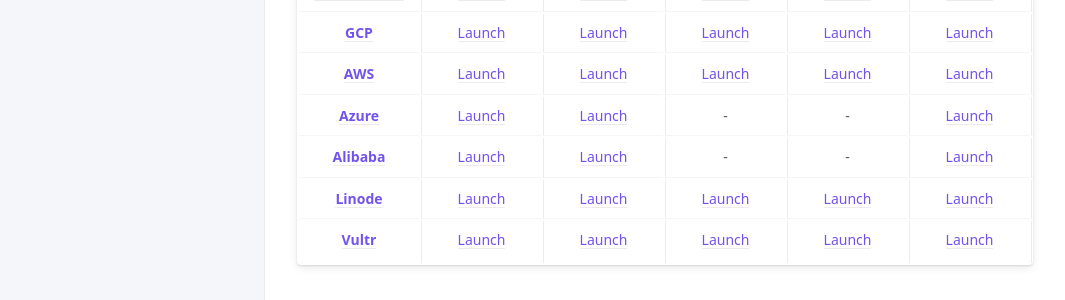
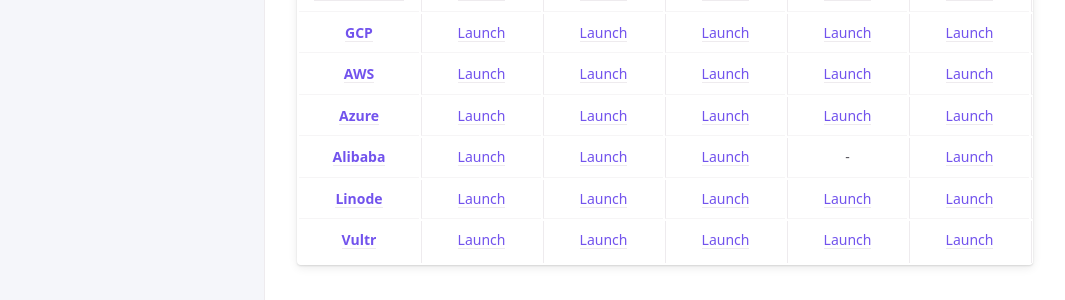
Before and after one commit to litespeedtech/openlitespeed-doc, a Jekyll site: the page built from docs/installation/installation-image.md, in a window 1280 px wide and 1231 px high. Shown: the part 423-723 px from the top of the window, without its empty margins (107-1172 px from the left). Built offline with Jekyll 4.4.1, drawn with Linux system fonts in a browser that asks for light colours.

Commit message:
modified:   docs/installation/installation-image.md 	modified:   docs/installation/installation-script.md

```diff
--- a/docs/installation/installation-image.md
+++ b/docs/installation/installation-image.md
@@ -13,10 +13,10 @@ permalink: /installation/image
 | :-------------: | :-------------: | :-------------: | :-------------: | :-------------: | :-------------: | :-------------: | :-------------: |
 ||[WordPress](https://docs.litespeedtech.com/cloud/images/wordpress/)|[CyberPanel](https://docs.litespeedtech.com/cloud/images/cyberpanel/)|[Drupal](https://docs.litespeedtech.com/cloud/images/drupal/)|[Joomla](https://docs.litespeedtech.com/cloud/images/joomla/)|[Django](https://docs.litespeedtech.com/cloud/images/django/)|[Node.js](https://docs.litespeedtech.com/cloud/images/nodejs/)|[Rails](https://docs.litespeedtech.com/cloud/images/rails/)|
 | [**DigitalOcean**](https://marketplace.digitalocean.com/category/blogs-and-forums)  | [Launch](https://marketplace.digitalocean.com/apps/openlitespeed-wordpress)  | [Launch](https://marketplace.digitalocean.com/apps/cyberpanel) | [Launch](https://marketplace.digitalocean.com/apps/openlitespeed-drupal)  | [Launch](https://marketplace.digitalocean.com/apps/openlitespeed-joomla) | [Launch](https://marketplace.digitalocean.com/apps/openlitespeed-django) | [Launch](https://marketplace.digitalocean.com/apps/openlitespeed-nodejs) | [Launch](https://marketplace.digitalocean.com/apps/openlitespeed-rails) |
-|[**GCP**](https://console.cloud.google.com/marketplace/browse?q=litespeed)|[Launch](https://console.cloud.google.com/marketplace/details/gc-image-pub/openlitespeed-wordpress)| [Launch](https://console.cloud.google.com/marketplace/details/gc-image-pub/cyberpanel) | [Launch](https://console.cloud.google.com/marketplace/product/gc-image-pub/openlitespeed-drupal) | [Launch](https://console.cloud.google.com/marketplace/product/click-to-deploy-images/joomla) | [Launch](https://console.cloud.google.com/marketplace/details/gc-image-pub/openlitespeed-django) | [Launch](https://console.cloud.google.com/marketplace/details/gc-image-pub/openlitespeed-nodejs) |[Launch](https://console.cloud.google.com/marketplace/details/gc-image-pub/openlitespeed-rails)|
-|[**AWS**](https://aws.amazon.com/marketplace/search/results?x=0&y=0&searchTerms=litespeed)|[Launch](https://aws.amazon.com/marketplace/pp/prodview-welmqpneba3qa)|[Launch](https://aws.amazon.com/marketplace/pp/prodview-afkzr2wjcxhr6)|[Launch](https://aws.amazon.com/marketplace/pp/prodview-yuklhlwm4a2so)  | [Launch](https://aws.amazon.com/marketplace/pp/prodview-cwhfbezlq2j4g) |[Launch](https://aws.amazon.com/marketplace/pp/B07MZ6VVRD)|[Launch](https://aws.amazon.com/marketplace/pp/B07MZ393TM)|[Launch](http://aws.amazon.com/marketplace/pp/B08JVDJQ1L)|
-|[**Azure**](https://azuremarketplace.microsoft.com/en-us/marketplace/apps?search=litespeed)|[Launch](https://azuremarketplace.microsoft.com/en-us/marketplace/apps/litespeedtechnologies.openlitespeed-wordpress)|[Launch](https://azuremarketplace.microsoft.com/en-us/marketplace/apps/litespeedtechnologies.cyberpanel)| - | - |[Launch](https://azuremarketplace.microsoft.com/en-us/marketplace/apps/litespeedtechnologies.openlitespeed-django)|[Launch](https://azuremarketplace.microsoft.com/en-us/marketplace/apps/litespeedtechnologies.openlitespeed-nodejs)|[Launch](https://azuremarketplace.microsoft.com/en-us/marketplace/apps/litespeedtechnologies.openlitespeed-rails)|
-|[**Alibaba**](https://marketplace.alibabacloud.com/)|[Launch](https://marketplace.alibabacloud.com/products/56720001/OpenLiteSpeed_WordPress_em_-sgcmjj00024846.html)|[Launch](https://marketplace.alibabacloud.com/products/56720001/sgcmjj00024863.html)| - | - |[Launch](https://marketplace.alibabacloud.com/products/56720001/OpenLiteSpeed_Django-sgcmjj00024874.html)|[Launch](https://marketplace.alibabacloud.com/products/56720001/sgcmjj00024862.html)|[Launch](https://marketplace.alibabacloud.com/products/56720001/sgcmjj00024972.html)|
+|[**GCP**](https://console.cloud.google.com/marketplace/browse?q=litespeed)|[Launch](https://console.cloud.google.com/marketplace/product/gc-image-pub/openlitespeed-with-wordpress)| [Launch](https://console.cloud.google.com/marketplace/details/gc-image-pub/cyberpanel) | [Launch](https://console.cloud.google.com/marketplace/product/gc-image-pub/drupal-with-openlitespeed) | [Launch](https://console.cloud.google.com/marketplace/product/click-to-deploy-images/joomla-with-openlitespeed) | [Launch](https://console.cloud.google.com/marketplace/details/gc-image-pub/openlitespeed-django) | [Launch](https://console.cloud.google.com/marketplace/details/gc-image-pub/openlitespeed-nodejs) |[Launch](https://console.cloud.google.com/marketplace/details/gc-image-pub/openlitespeed-rails)|
+|[**AWS**](https://aws.amazon.com/marketplace/search/results?x=0&y=0&searchTerms=litespeed)|[Launch](https://aws.amazon.com/marketplace/pp/prodview-welmqpneba3qa)|[Launch](https://aws.amazon.com/marketplace/pp/prodview-afkzr2wjcxhr6)|[Launch](https://aws.amazon.com/marketplace/pp/prodview-tflmo6zbpxw3e)  | [Launch](https://aws.amazon.com/marketplace/pp/prodview-2t4obkb4imsww) |[Launch](https://aws.amazon.com/marketplace/pp/prodview-sxcjpp6tgoucs)|[Launch](https://aws.amazon.com/marketplace/pp/prodview-anhqfjcd4jdhu)|[Launch](https://aws.amazon.com/marketplace/pp/prodview-igywskxti4sls)|
+|[**Azure**](https://azuremarketplace.microsoft.com/en-us/marketplace/apps?search=litespeed)|[Launch](https://azuremarketplace.microsoft.com/en-us/marketplace/apps/litespeedtechnologies.openlitespeed-wordpress)|[Launch](https://azuremarketplace.microsoft.com/en-us/marketplace/apps/litespeedtechnologies.cyberpanel)|[Launch](https://azuremarketplace.microsoft.com/en-us/marketplace/apps/litespeedtechnologies.openlitespeed-drupal)|[Launch](https://azuremarketplace.microsoft.com/en-us/marketplace/apps/litespeedtechnologies.openlitespeed-joomla)|[Launch](https://azuremarketplace.microsoft.com/en-us/marketplace/apps/litespeedtechnologies.openlitespeed-django)|[Launch](https://azuremarketplace.microsoft.com/en-us/marketplace/apps/litespeedtechnologies.openlitespeed-nodejs)|[Launch](https://azuremarketplace.microsoft.com/en-us/marketplace/apps/litespeedtechnologies.openlitespeed-rails)|
+|[**Alibaba**](https://marketplace.alibabacloud.com/)|[Launch](https://marketplace.alibabacloud.com/products/56720001/OpenLiteSpeed_WordPress_em_-sgcmjj00024846.html)|[Launch](https://marketplace.alibabacloud.com/products/56720001/sgcmjj00024863.html)|[Launch](https://marketplace.alibabacloud.com/products/56680003/sgcmjj00032630.html)| - |[Launch](https://marketplace.alibabacloud.com/products/56720001/OpenLiteSpeed_Django-sgcmjj00024874.html)|[Launch](https://marketplace.alibabacloud.com/products/56720001/sgcmjj00024862.html)|[Launch](https://marketplace.alibabacloud.com/products/56720001/sgcmjj00024972.html)|
 |[**Linode**](https://www.linode.com/marketplace/apps/?sq=litespeed)|[Launch](https://www.linode.com/marketplace/apps/litespeed-technologies/openlitespeed-wordpress/)|[Launch](https://www.linode.com/marketplace/apps/litespeed-technologies/cyberpanel/)|[Launch](https://cloud.linode.com/stackscripts/1147654)|[Launch](https://cloud.linode.com/stackscripts/1147653/)|[Launch](https://cloud.linode.com/stackscripts/458602)|[Launch](https://cloud.linode.com/stackscripts/458633)|[Launch](https://cloud.linode.com/stackscripts/641872)|
 |[**Vultr**](https://www.vultr.com/marketplace/)|[Launch](https://www.vultr.com/marketplace/apps/openlitespeed-wordpress)|[Launch](https://www.vultr.com/marketplace/apps/cyberpanel)|[Launch](https://www.vultr.com/marketplace/apps/openlitespeed-drupal)  | [Launch](https://www.vultr.com/marketplace/apps/openlitespeed-joomla) |[Launch](https://www.vultr.com/marketplace/apps/openlitespeed-django)|[Launch](https://www.vultr.com/marketplace/apps/openlitespeed-nodejs)|[Launch](https://www.vultr.com/marketplace/apps/openlitespeed-rails)|
 
```
Also changed, not shown: docs/installation/installation-script.md (+3 -1 lines).
